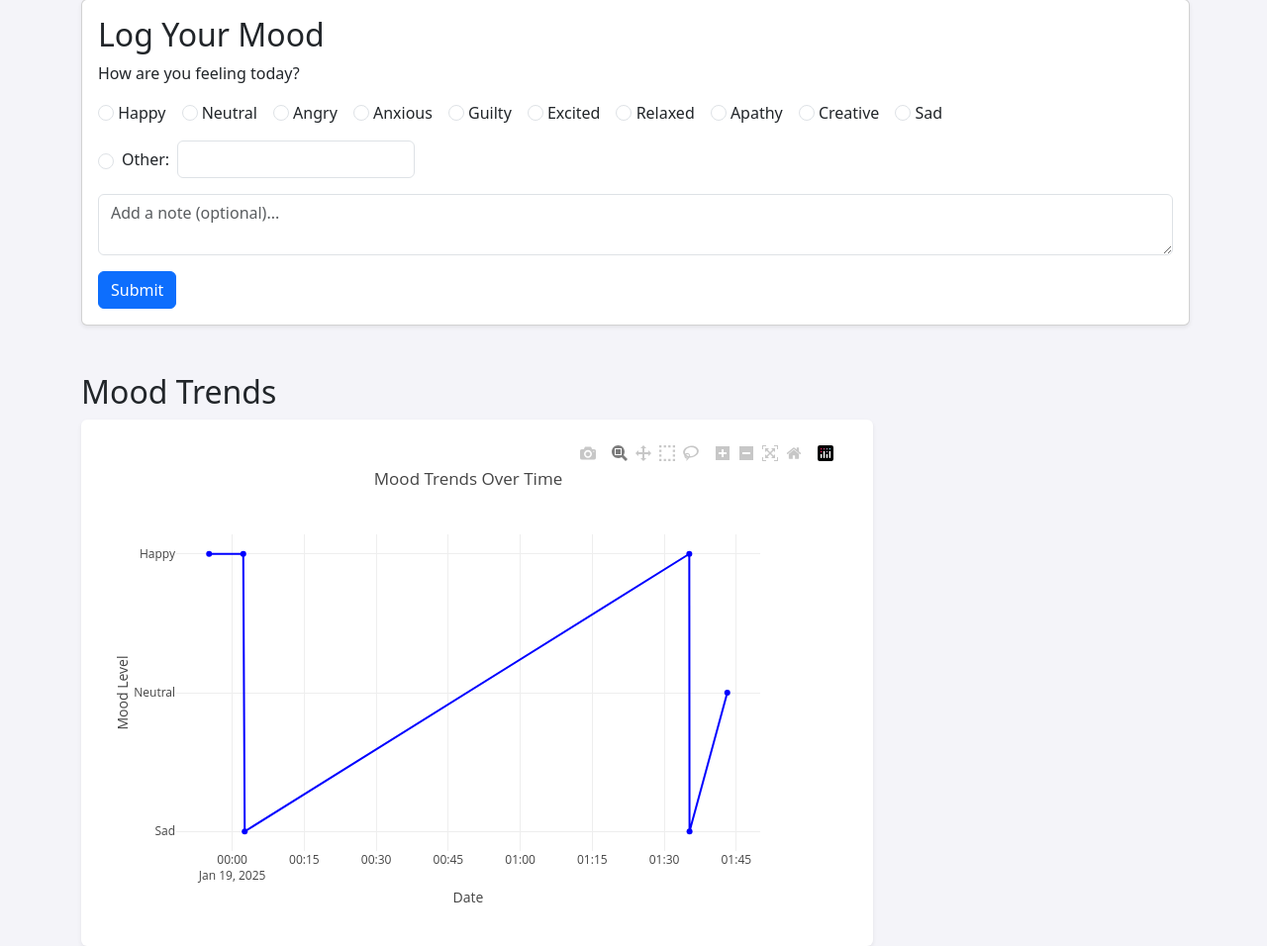
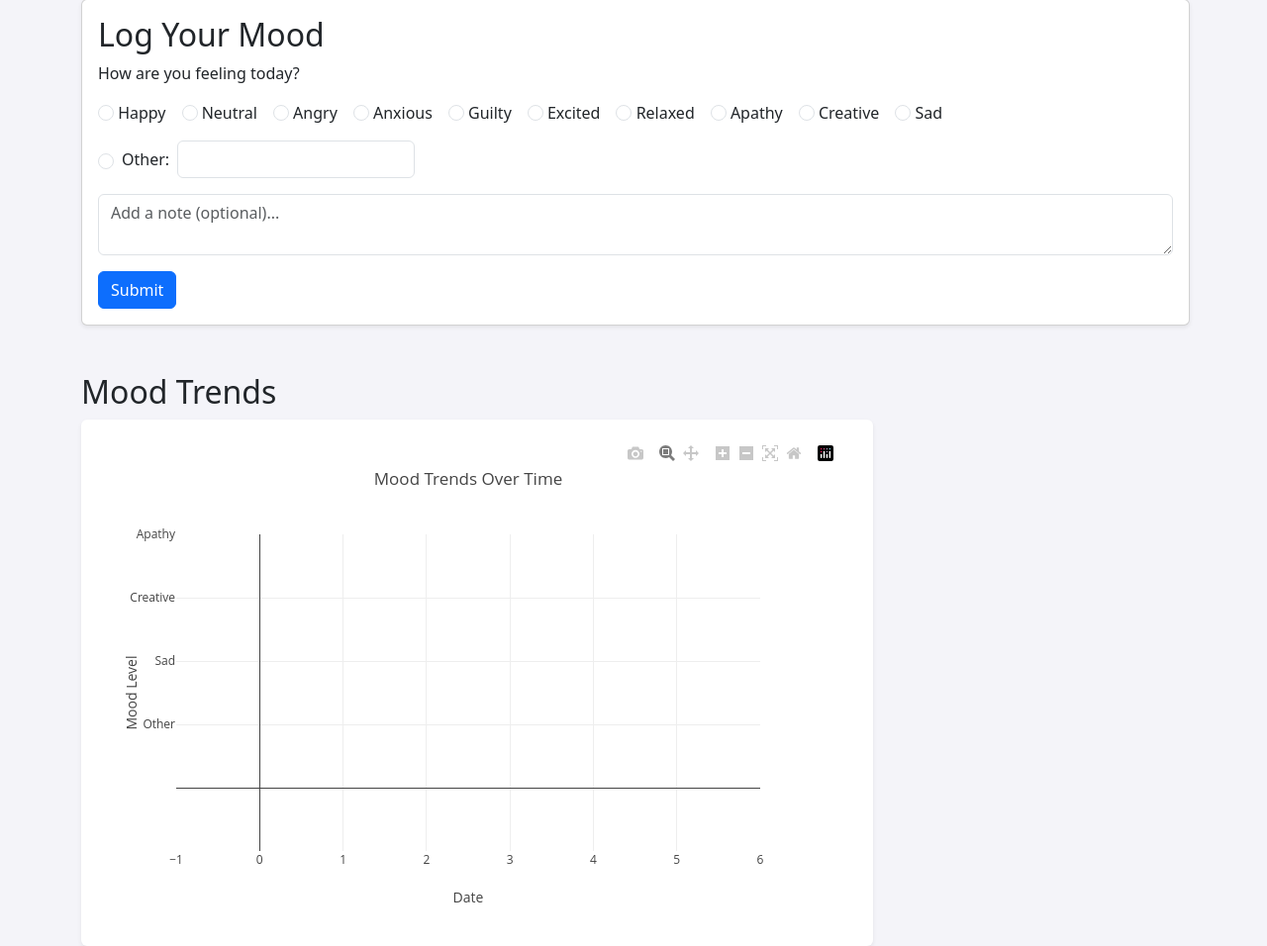
Before and after one commit to Shaun420/mind-wellbeing, a Flask app: template templates/index2.html in a window 1280 px wide. Shown: the part 151-1107 px from the top of the page at 99% size. Run offline with Flask 3, Linux system fonts and the light colour scheme; the template is opened without the code that fills it, so the values that code supplies are empty; data comes from the database, SQL or seed files in the repository; some libraries are stand-ins or nearby versions.

Commit message:
Updated code

```diff
--- a/templates/index2.html
+++ b/templates/index2.html
@@ -43,37 +43,37 @@
 						<label class="form-label">How are you feeling today?</label>
 						<div class="d-flex flex-wrap align-items-center row-gap-3 mt-2">
 							<label class="form-check-label me-3">
-                                <input type="radio" class="form-check-input" name="mood" value="Happy"> Happy
+								<input type="radio" class="form-check-input" name="mood" value="11"> Happy
 							</label>
 							<label class="form-check-label me-3">
-                                <input type="radio" class="form-check-input" name="mood" value="Neutral"> Neutral
+								<input type="radio" class="form-check-input" name="mood" value="10"> Neutral
 							</label>
 							<label class="form-check-label me-3">
-								<input type="radio" class="form-check-input" name="mood" value="Angry"> Angry
+								<input type="radio" class="form-check-input" name="mood" value="9"> Angry
 							</label>
 							<label class="form-check-label me-3">
-                                <input type="radio" class="form-check-input" name="mood" value="Anxious"> Anxious
+								<input type="radio" class="form-check-input" name="mood" value="8"> Anxious
 							</label>
 							<label class="form-check-label me-3">
-                                <input type="radio" class="form-check-input" name="mood" value="Guilty"> Guilty
+								<input type="radio" class="form-check-input" name="mood" value="7"> Guilty
 							</label>
 							<label class="form-check-label me-3">
-                                <input type="radio" class="form-check-input" name="mood" value="Excited"> Excited
+								<input type="radio" class="form-check-input" name="mood" value="6"> Excited
 							</label>
 							<label class="form-check-label me-3">
-                                <input type="radio" class="form-check-input" name="mood" value="Relaxed"> Relaxed
+								<input type="radio" class="form-check-input" name="mood" value="5"> Relaxed
 							</label>
 							<label class="form-check-label me-3">
-                                <input type="radio" class="form-check-input" name="mood" value="Apathy"> Apathy
+								<input type="radio" class="form-check-input" name="mood" value="4"> Apathy
 							</label>
 							<label class="form-check-label me-3">
-                                <input type="radio" class="form-check-input" name="mood" value="Creative"> Creative
+								<input type="radio" class="form-check-input" name="mood" value="3"> Creative
 							</label>
 							<label class="form-check-label me-3">
-                                <input type="radio" class="form-check-input" name="mood" value="Sad"> Sad
+								<input type="radio" class="form-check-input" name="mood" value="2"> Sad
 							</label>
 							<label class="form-check-label d-flex align-items-center">
-                                <input id="other_check" type="radio" class="form-check-input me-2" name="mood" value="Other">
+								<input id="other_check" type="radio" class="form-check-input me-2" name="mood" value="1">
 								<span class="me-2">Other:</span>
 								<input id="other_mood_input" type="text" class="form-control" name="mood" value="" style="width: 15rem;">
 							</label>
@@ -95,21 +95,39 @@
 
 	<script src="https://cdn.plot.ly/plotly-2.18.2.min.js"></script>
 	<script>
-		const other_check = document.getElementById("other_check");
-		other_check.addEventListener("input", (e) => {
-			console.log("Other check event fired. Value: ", e.target.value, ", checked: ", e.target.checked);
-		});
+		const moodValues = {
+			1: "Other",
+			2: "Sad",
+			3: "Creative",
+			4: "Apathy",
+			5: "Relaxed",
+			6: "Excited",
+			7: "Guilty",
+			8: "Anxious",
+			9: "Angry",
+			10: "Neutral",
+			11: "Happy"
+		};
+
 		function submitMood() {
-            const mood = document.querySelector('input[name="mood"]:checked');
+			const moodElement = document.querySelector('input[name="mood"]:checked');
+			const moodLevel = moodElement.value;
+			let moodValue;
+			if (moodLevel == 1) {
+				moodValue = document.getElementById("other_mood_input").value;
+			} else {
+				moodValue = moodValues[parseInt(moodLevel)];
+			}
 			const note = document.getElementById('note').value;
 
-            if (!mood) {
+			if (!moodValue || !moodLevel) {
 				alert('Please select your mood before submitting.');
 				return;
 			}
 
 			const formData = new FormData();
-            formData.append('mood', mood.value);
+			formData.append('moodLevel', moodLevel);
+			formData.append('moodValue', moodValue);
 			formData.append('note', note);
 
 			fetch('/submit', {
@@ -132,7 +150,8 @@
 				.then(response => response.json())
 				.then(data => {
 					const dates = data.map(entry => entry.date);
-                    const moodLevels = data.map(entry => entry.mood);
+					const moodLevels = data.map(entry => entry.moodLevel);
+					const moodValues = data.map(entry => entry.moodValue);
 					const moodNotes = data.map(entry => entry.note);
 
 					const trace = {
@@ -141,7 +160,7 @@
 						text: moodNotes,
 						type: 'scatter',
 						mode: 'lines+markers',
-                        marker: {color: 'blue'},
+						marker: {color: 'palevioletred'},
 						line: {shape: 'linear'}
 					};
 
@@ -152,11 +171,11 @@
 						xaxis: {title: 'Date'},
 						yaxis: {
 							title: 'Mood Level',
-                            tickvals: [1, 2, 3],
-                            ticktext: ['Sad', 'Neutral', 'Happy']
+							tickvals: [1, 2, 3, 4, 5, 6, 7, 8, 9, 10, 11],
+							ticktext: ['Other', 'Sad', 'Creative', 'Apathy', 'Relaxed', 'Excited',
+							'Guilty',  'Anxious',  'Angry', 'Neutral', 'Happy']
 						}
 					};
-
 					Plotly.newPlot('chart', [trace], layout);
 				});
 		}
```
Also changed, not shown: app3.py (+23 -19 lines), templates/index3.html (+6 -4 lines), mood_tracker.db. Lines whose indentation alone changed are shown as unchanged.
